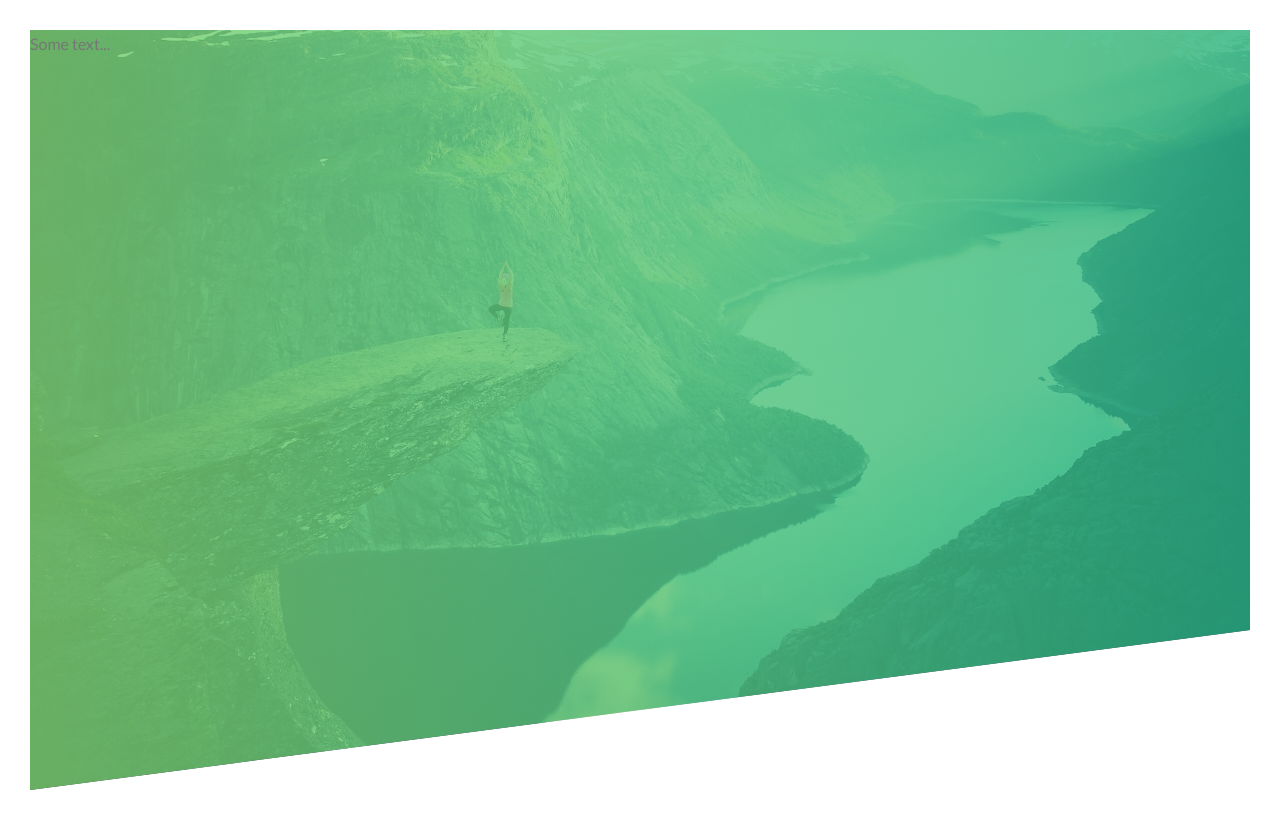
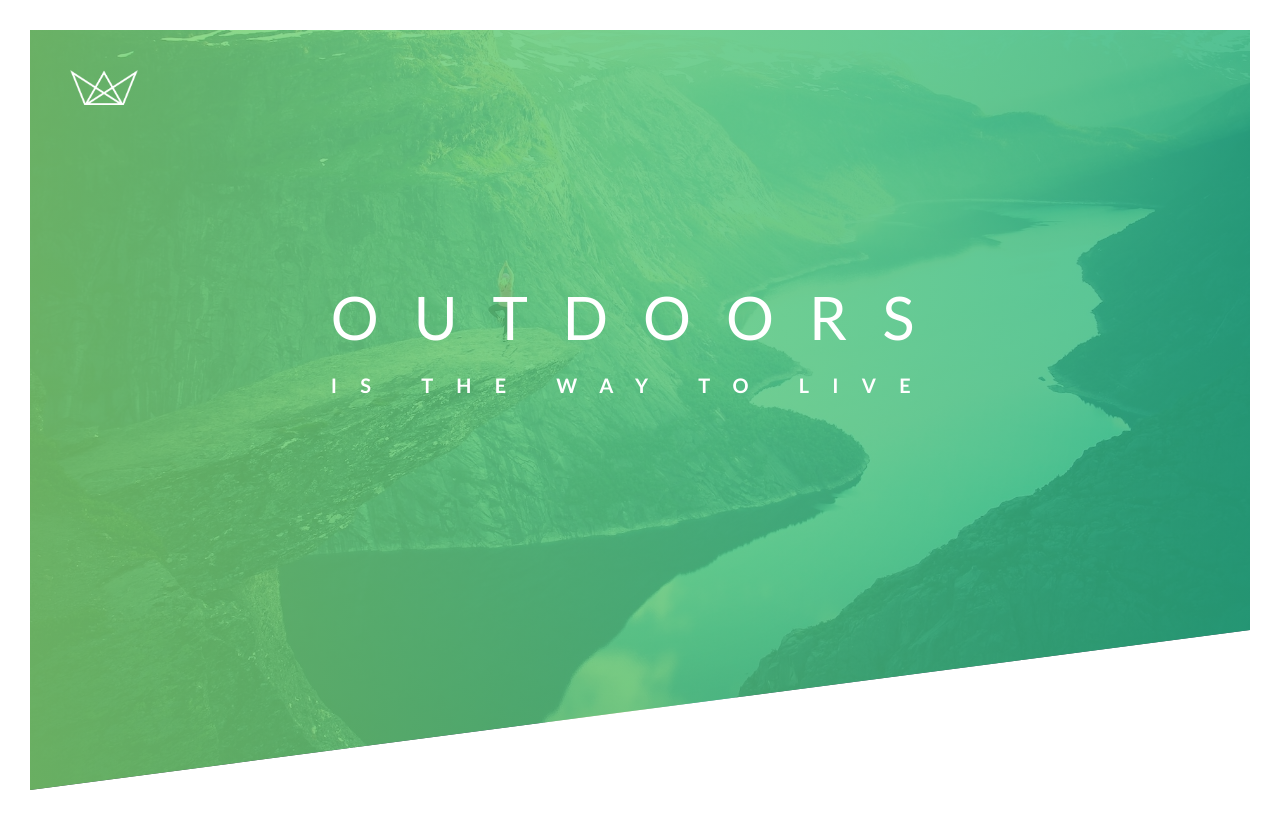
Before and after one commit to Karanveer-singh671/NatureTourCSSProject, a plain HTML site: page index.html in a window 1280 px wide. Drawn offline with Linux system fonts and the light colour scheme.

Commit message:
center text-box and transform / translate

```diff
--- a/css/style.css
+++ b/css/style.css
@@ -43,6 +43,56 @@ body {
   center used for center to be the same, so top and bottom cropped
   */
 
-  clip-path: polygon(0 0, 100% 0, 100% 75vh ,0 100%) /*
+	clip-path: polygon(
+		0 0,
+		100% 0,
+		100% 75vh,
+		0 100%
+	); /*
   specify 4 corners (going clockwise specifying that want to clip off, start at 0 0, all the way across x axis 100% with 0 on the y (top right corner) */
+  position: relative; /* logo-box position should not move inside the header box (top and left declaritives reference from this parent element so need relative positioning */
 }
+
+.logo-box {
+	/* absolute positioning */
+  position: absolute;
+  top: 40px; /* 40px from the top of the parent element set to relative positioning */
+  left: 40px; /* 40px to the top of the parent element set to relative positioning */
+}
+
+.logo {
+  height: 35px;
+  /* width figured out by browser if set height, if set width then height figured out by browser */
+}
+/* text should always stay in middle responsive */
+
+.text-box {
+  position: absolute;
+  top: 40%; /* 40 percent from top of parent element*/
+  left: 50%; /* 50 percent from left to start of box so need to translate it to the center of the box being 50% from left */
+  transform: translate(-50%, -50%); /* to move the box to the center of the page by moving 50% of the height and width of enclosing container
+  not the parent  */
+  -webkit-transform: translate(-50%, -50%);
+  -moz-transform: translate(-50%, -50%);
+  -ms-transform: translate(-50%, -50%);
+  -o-transform: translate(-50%, -50%);
+}
+
+.heading-primary {
+  color: #fff; /* Since this box wraps both main and sub headings the properties will be inherited by child */
+  text-transform: uppercase; /* Transform text to upper case */
+}
+/* since span is in-line display as block so main heading has own line do same for sub-heading*/
+.heading-primary-main {
+  display: block;
+  font-size: 60px; /* Specify font size here instead of parent since want different font sizes  */
+  font-weight: 400;
+  letter-spacing: 35px; /* put space between each letter in the word */
+}
+
+.heading-primary-sub {
+  display: block;
+  font-size: 20px;
+  font-weight: 700;
+  letter-spacing: 23.2px;
+}
--- a/index.html
+++ b/index.html
@@ -1,20 +1,36 @@
 <!DOCTYPE html>
 <html lang="en">
 	<head>
-        <meta charset="UTF-8">
-        <meta name="viewport" content="width=device-width, initial-scale=1.0">
+		<meta charset="UTF-8" />
+		<meta name="viewport" content="width=device-width, initial-scale=1.0" />
+		<!-- if using font-weight adjustment must be one of these numbers else need to import correct font weight-->
+		<link
+			href="https://fonts.googleapis.com/css?family=Lato:100,300,400,700,900"
+			rel="stylesheet"
+		/>
 
-        <link href="https://fonts.googleapis.com/css?family=Lato:100,300,400,700,900" rel="stylesheet">
-
-        <link rel="stylesheet" href="css/icon-font.css">
-        <link rel="stylesheet" href="css/style.css">
-        <link rel="shortcut icon" type="image/png" href="img/favicon.png">
+		<link rel="stylesheet" href="css/icon-font.css" />
+		<link rel="stylesheet" href="css/style.css" />
+		<link rel="shortcut icon" type="image/png" href="img/favicon.png" />
 
 		<title>Natours | Exciting tours for adventurous people</title>
 	</head>
 	<body>
+		<!-- Header box-->
 		<header class="header">
-            Some text...
+			<!-- Logo box for image -->
+			<div class="logo-box">
+				<img src="img/logo-white.png" alt="Logo" class="logo" />
+			</div>
+            <!-- need this text-box div because want button inside this box to, not just heading-->
+			<div class="text-box">
+				<!-- box to keep the heading title enclosed together-->
+				<h1 class="heading-primary">
+					<!-- style main header and subheading -->
+					<span class="heading-primary-main">OutDoors</span>
+					<span class="heading-primary-sub">Is The Way to Live</span>
+				</h1>
+			</div>
 		</header>
 	</body>
 </html>
```
Lines whose indentation alone changed are shown as unchanged.
